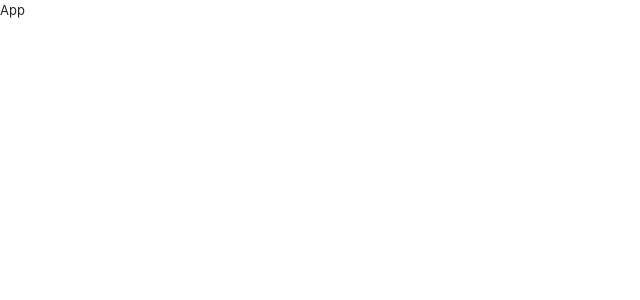
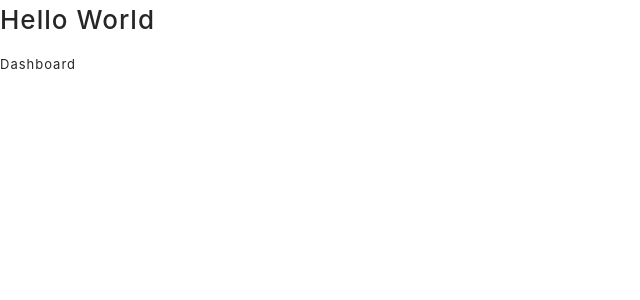
Before and after one commit to goer3/chang-e, a React (Vite) app in the folder change-web/: page /#/dashboard in a window 1280 px wide. Shown: the top 300 px of the page, without its empty margins (0-640 px from the left). Built offline with nearby package versions, Linux system fonts and the light colour scheme.

Commit message:
基础路由

```diff
--- a/change-web/src/App.jsx
+++ b/change-web/src/App.jsx
@@ -1,5 +1,23 @@
+import { HashRouter, Navigate, Route, Routes } from 'react-router-dom';
+import AdminLayout from './components/AdminLayout/AdminLayout.jsx';
+import Dashboard from './pages/Dashboard.jsx';
+import PageNotFound from './pages/error/404';
+
 const App = () => {
-  return <div>App</div>;
-}
+  return (
+    <HashRouter>
+      <AdminLayout>
+        <Routes>
+          {/*路由跳转*/}
+          <Route path="/" element={<Navigate to="/dashboard" />} />
+          {/*控制台路由*/}
+          <Route path="/dashboard" element={<Dashboard />} />
+          {/*不匹配的路由*/}
+          <Route path="/*" element={<PageNotFound />} />
+        </Routes>
+      </AdminLayout>
+    </HashRouter>
+  );
+};
 
 export default App;
--- /dev/null
+++ b/change-web/src/components/AdminLayout/AdminLayout.jsx
@@ -0,0 +1,13 @@
+import './AdminLayout.less';
+
+// Admin Layout 布局
+const AdminLayout = ({ children }) => {
+  return (
+    <div>
+      <h1>Hello World</h1>
+      <div>{children}</div>
+    </div>
+  );
+};
+
+export default AdminLayout;
--- a/change-web/src/components/layout/layout.jsx
+++ /dev/null
@@ -1 +0,0 @@
-// Layout 布局
--- /dev/null
+++ b/change-web/src/pages/Dashboard.jsx
@@ -0,0 +1,9 @@
+import React from "react";
+
+const Dashboard = () => {
+    return (
+        <div>Dashboard</div>
+    )
+}
+
+export default Dashboard;
--- /dev/null
+++ b/change-web/src/pages/error/404.jsx
@@ -0,0 +1,7 @@
+import React from 'react';
+
+const PageNotFound = () => {
+  return <div>404</div>;
+};
+
+export default PageNotFound;
```
Also changed, not shown: change-web/src/components/AdminLayout/AdminLayout.less (renamed from change-web/src/components/layout/layout.less).
